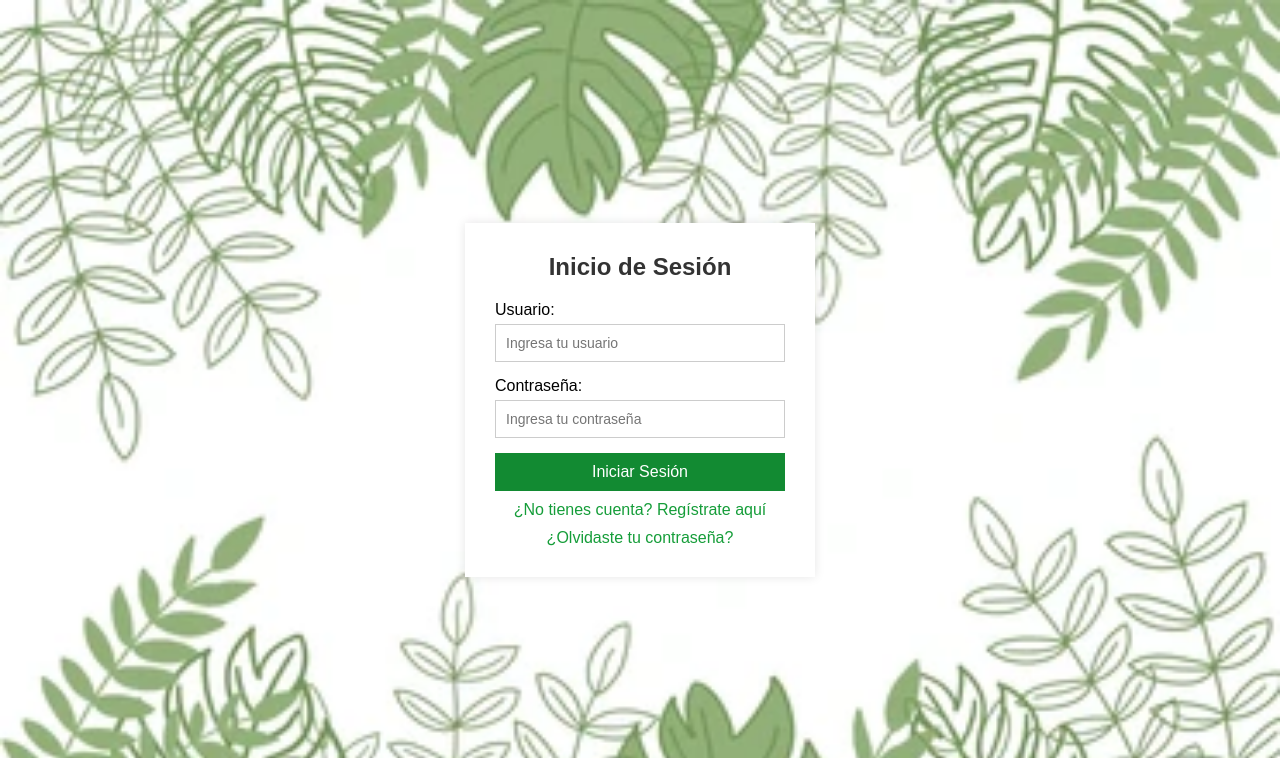
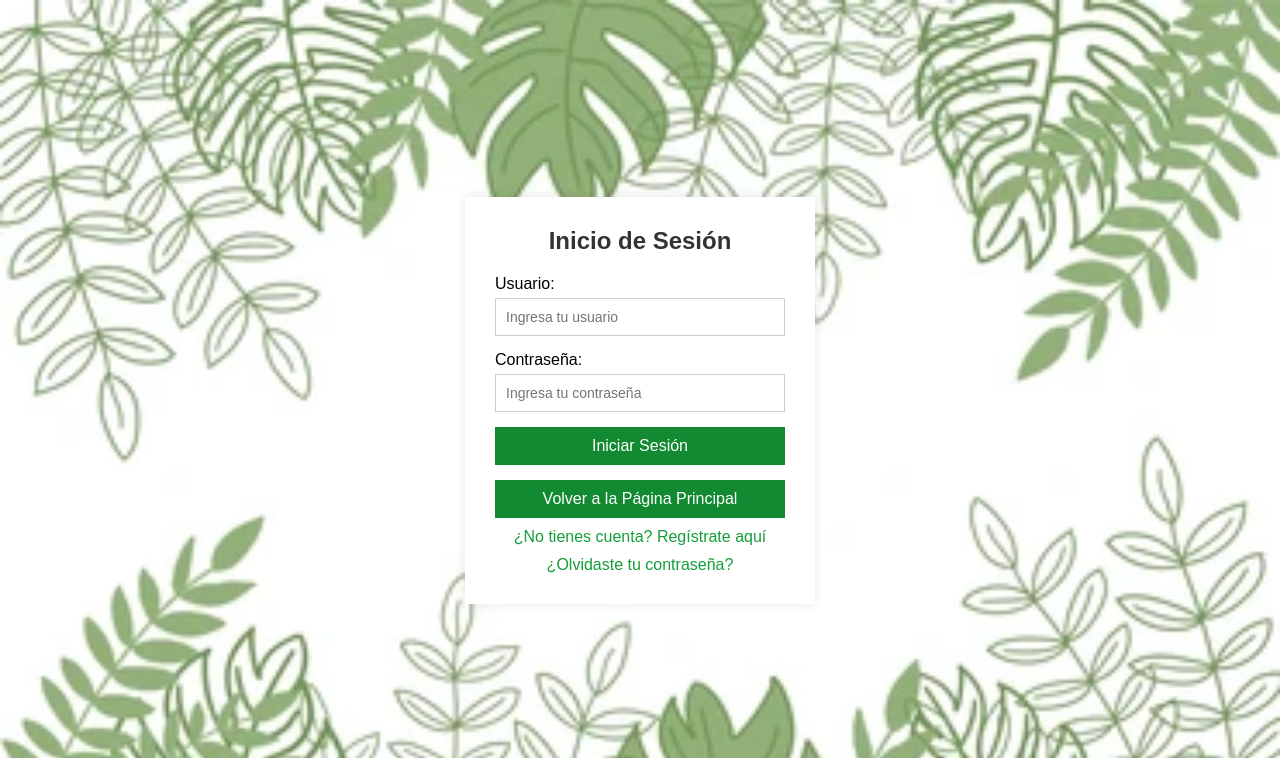
Before and after one commit to danirc2024/INFO1170_G7_SEC1, a PHP site: page /InicioSesionLogin.html in a window 1280 px wide. Shown: the top 758 px of the page. Run offline with PHP 8.4, Linux system fonts and the light colour scheme.

Commit message:
Le agregue un par de cositas al login y sus demas archivos. y este es el inicio de sesion definitivo.

```diff
--- a/InicioSesion.html
+++ b/InicioSesion.html
@@ -232,7 +232,7 @@
 
         <div id="temp-password" class="password-message hidden"></div>
 
-        <a href="home_pagina.html" class="return-btn">Volver al Inicio</a>
+        <a href="home_paginw.html" class="return-btn">Volver al Inicio</a>
     </div>
 </body>
 
--- a/InicioSesionLogin.html
+++ b/InicioSesionLogin.html
@@ -5,7 +5,7 @@
     <meta charset="UTF-8">
     <meta name="viewport" content="width=device-width, initial-scale=1.0">
     <title>Inicio de Sesión</title>
-    <link rel="stylesheet" href="InicioSesion.css">
+    <link rel="stylesheet" href="InicioSesionLoginCss.css">
 </head>
 
 <body>
@@ -25,12 +25,14 @@
 
             <button type="submit" class="login-btn">Iniciar Sesión</button>
 
+            <button class="home-btn" onclick="window.location.href='home_paginw.html'">Volver a la Página Principal</button>
+
             <div class="registro">
                 <a href="Register.html">¿No tienes cuenta? Regístrate aquí</a>
             </div>
 
             <div class="forgot-password">
-                <a href="RecuperContra.html">¿Olvidaste tu contraseña?</a>
+                <a href="RecuperContraLogin.html">¿Olvidaste tu contraseña?</a>
             </div>
         </form>
     </div>
--- a/InicioSesionLoginCss.css
+++ b/InicioSesionLoginCss.css
@@ -75,3 +75,19 @@ a {
 a:hover {
     text-decoration: underline;
 }
+
+.home-btn {
+    margin-top: 15px;
+    padding: 10px;
+    width: 100%;
+    background-color: #128a32;
+    color: white;
+    border: none;
+    font-size: 16px;
+    cursor: pointer;
+    transition: background-color 0.3s;
+}
+
+.home-btn:hover {
+    background-color: #0f7a2b;
+}
--- a/RecuperContraLogin.html
+++ b/RecuperContraLogin.html
@@ -5,7 +5,7 @@
     <meta charset="UTF-8">
     <meta name="viewport" content="width=device-width, initial-scale=1.0">
     <title>Recuperación de Contraseña</title>
-    <link rel="stylesheet" href="RecuperContra.css">
+    <link rel="stylesheet" href="RecuperContraLoginCss.css">
 </head>
 
 <body>
@@ -20,6 +20,8 @@
 
             <button type="submit" class="recover-btn">Enviar enlace de recuperación</button>
 
+            <button class="back-btn" onclick="window.history.back()">Volver Atrás</button>
+
             <div class="message" id="message"></div>
 
             <div class="back-to-login">
--- a/Register.html
+++ b/Register.html
@@ -4,7 +4,7 @@
     <meta charset="UTF-8">
     <meta name="viewport" content="width=device-width, initial-scale=1.0">
     <title>Registro</title>
-    <link rel="stylesheet" href="Register.css">
+    <link rel="stylesheet" href="RegisterCss.css">
 </head>
 <body>
     <div class="register-container">
@@ -28,6 +28,9 @@
 
             <div class="register-btn">
                 <input type="submit" value="Registrarse" />
+
+                <button class="back-btn" onclick="window.history.back()">Volver Atrás</button>
+
             </div>
 
             <a href="InicioSesion.html">¿Tienes cuenta?</a>
```
Also changed, not shown: RecuperContraLoginCss.css (+16 -0 lines), RegisterCss.css (+16 -0 lines).
